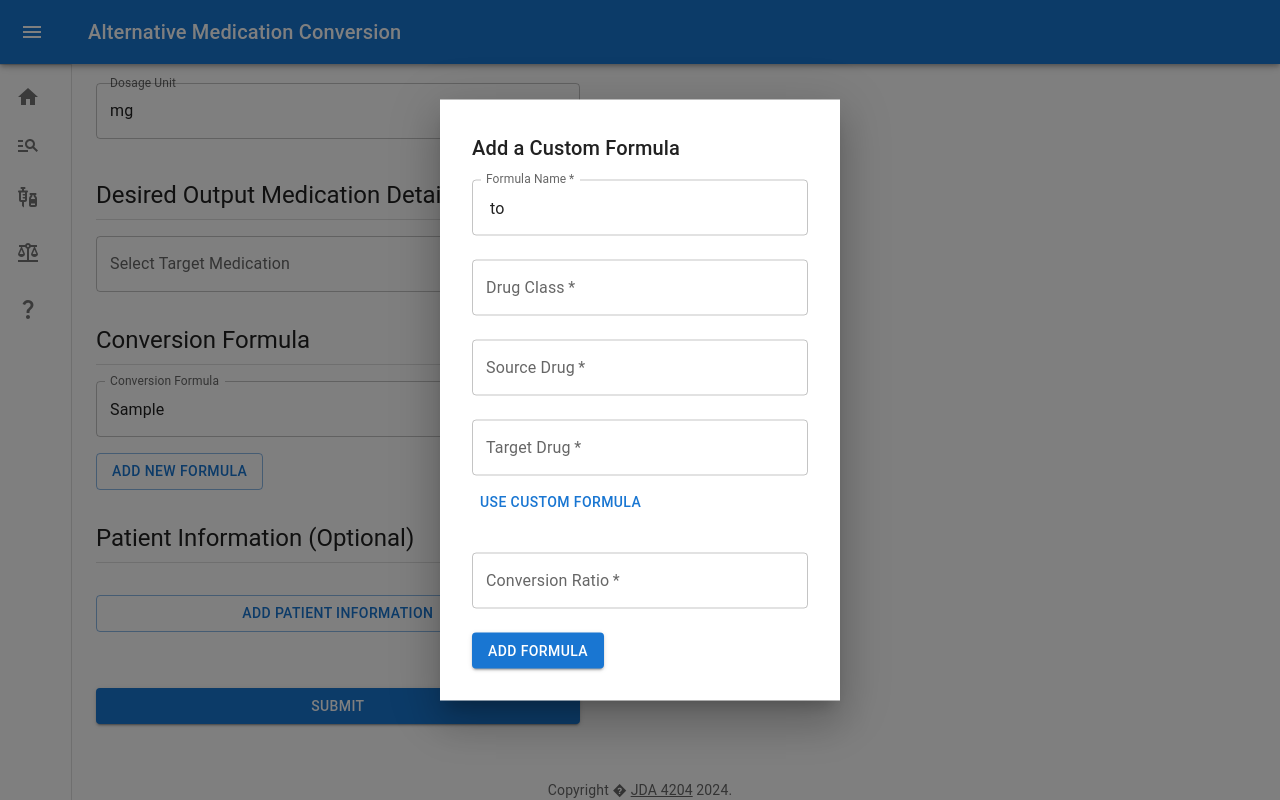
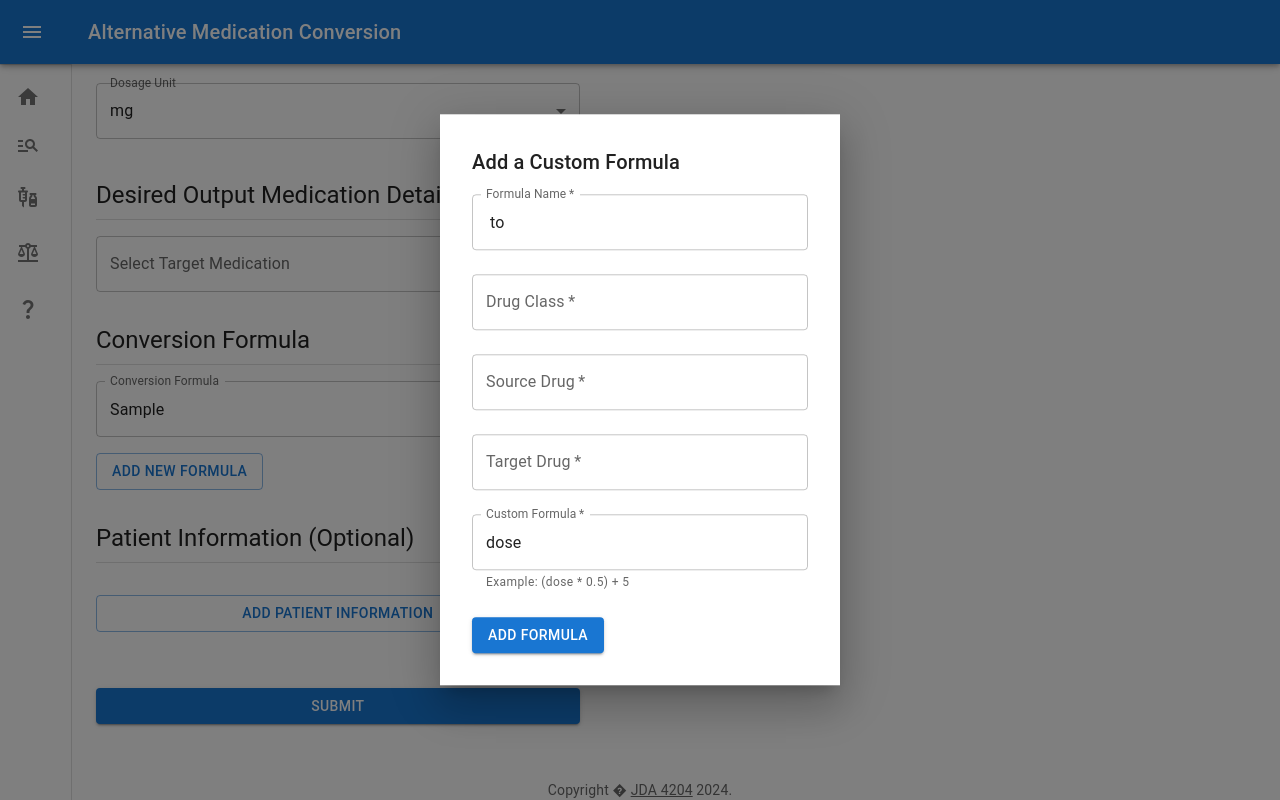
Before and after one commit to sue0-si/Medication_Conversion_4204, a React (Create React App) app in the folder medical_conversion/: page /alt in a window 1280 px wide. Both pictures are taken after typing "Sample" into the empty fields and a click on the button "ADD NEW FORMULA". Shown: the part 365-1165 px from the top of the page. Built offline with nearby package versions, Linux system fonts and the light colour scheme.

Commit message:
Ensured valid custom formulas

```diff
--- a/medical_conversion/src/Components/AddFormulaModal.js
+++ b/medical_conversion/src/Components/AddFormulaModal.js
@@ -1,14 +1,15 @@
-import React, { useState, useEffect } from 'react';
-import { Modal, TextField, Button, Box, Typography } from '@mui/material';
+import React, { useState, useEffect, useRef } from 'react';
+import { Modal, TextField, Button, Box, Typography, Tooltip } from '@mui/material'; // Added Tooltip
 
 function AddFormulaModal({ open, handleClose, addFormula, medicationData }) {
     const [formulaName, setFormulaName] = useState('');
     const [sourceDrug, setSourceDrug] = useState('');
     const [targetDrug, setTargetDrug] = useState('');
-    const [conversionRatio, setConversionRatio] = useState('');
-    const [customFormula, setCustomFormula] = useState('');
-    const [useCustomFormula, setUseCustomFormula] = useState(false);
+    const [customFormula, setCustomFormula] = useState('dose');
     const [drugClass, setDrugClass] = useState('');
+    const [formulaError, setFormulaError] = useState('');
+
+    const inputRef = useRef(null); // **Ref to manage cursor position**
 
     // Auto-fill form based on medicationData
     useEffect(() => {
@@ -19,6 +20,47 @@ function AddFormulaModal({ open, handleClose, addFormula, medicationData }) {
         }
     }, [medicationData]);
 
+    // **Handler to Restrict Input Characters and Ensure "dose" Remains**
+    const handleCustomFormulaChange = (e) => {
+        const value = e.target.value;
+
+        // Allowed characters: numbers, parentheses, brackets, ^, *, -, +, /, and "dose" (case-insensitive)
+        const regex = /^[0-9()\[\]\^\*\-\+\/\s]*dose[0-9()\[\]\^\*\-\+\/\s]*$/i;
+
+        if (regex.test(value)) {
+            setCustomFormula(value); // Update state with valid input
+
+            // Validate the formula
+            const isValid = validFormula(value);
+            if (isValid) {
+                setFormulaError(''); // Clear any existing errors
+            } else {
+                setFormulaError('Invalid formula');
+            }
+        }
+    };
+
+    // Function to Validate the Formula
+    const validFormula = (formula) => {
+        try {
+            // Replace all instances of "dose" (case-insensitive) with 1
+            const formulaToValidate = formula.replace(/dose/gi, '1');
+
+            // Use the Function constructor to evaluate the formula safely
+            const func = new Function(`return (${formulaToValidate});`);
+            const result = func(); // Attempt to execute the formula
+
+            // Check if the result is a finite number
+            if (typeof result === 'number' && isFinite(result)) {
+                return true; // Valid formula
+            } else {
+                return false; // Invalid formula (e.g., division by zero resulting in Infinity)
+            }
+        } catch (error) {
+            return false;
+        }
+    };
+
     // Handle form submission
     const handleSubmit = (e) => {
         e.preventDefault();
@@ -27,16 +69,21 @@ function AddFormulaModal({ open, handleClose, addFormula, medicationData }) {
             formulaName,
             sourceDrug,
             targetDrug,
-            conversionRatio: useCustomFormula ? null : parseFloat(conversionRatio),
-            customFormula: useCustomFormula ? customFormula : null,
-            formulaType: useCustomFormula ? 'custom' : 'ratio',
+            customFormula,
             justification: "User Custom",
-            class: drugClass
+            class: drugClass,
         };
 
-        addFormula(newFormula);  // Add the new formula
-        handleClose();  // Close the modal
+        addFormula(newFormula); // Add the new formula
+        handleClose(); // Close the modal
+
+        // **Reset the form and errors after successful submission**
+        setFormulaError('');
+        setCustomFormula('dose'); // **Reset to "dose"**
     };
+
+    // Determine if the form is valid
+    const isValid = !formulaError && customFormula.trim() !== '';
 
     return (
         <Modal open={open} onClose={handleClose}>
@@ -78,35 +125,34 @@ function AddFormulaModal({ open, handleClose, addFormula, medicationData }) {
                         margin="normal"
                         placeholder="e.g., Hydromorphone"
                     />
-                    <Button onClick={() => setUseCustomFormula(!useCustomFormula)} sx={{ mb: 2 }}>
-                        {useCustomFormula ? "Switch to Ratio" : "Use Custom Formula"}
-                    </Button>
 
-                    {!useCustomFormula ? (
                     <TextField
-                            label="Conversion Ratio"
-                            value={conversionRatio}
-                            onChange={(e) => setConversionRatio(e.target.value)}
+                        label="Custom Formula"
+                        value={customFormula}
+                        onChange={handleCustomFormulaChange} // Use the updated handler
                         required
                         fullWidth
                         margin="normal"
-                            placeholder="Enter ratio (e.g., 1:4.5)"
+                        helperText={formulaError || "Example: (dose * 0.5) + 5"}
+                        error={!!formulaError}
+                        inputRef={inputRef}
                     />
-                    ) : (
-                        <TextField
-                            label="Custom Formula"
-                            value={customFormula}
-                            onChange={(e) => setCustomFormula(e.target.value)}
-                            required
-                            fullWidth
-                            margin="normal"
-                            placeholder="e.g., dose * 0.5 + 5"
-                        />
-                    )}
 
-                    <Button type="submit" variant="contained" color="primary" sx={{ mt: 2 }}>
+                    {/* Wrap the Button with Tooltip */}
+                    <Tooltip title={!isValid ? "Invalid formula" : ""} disableHoverListener={isValid}>
+                        {/* Use a span to wrap the Button because Tooltip doesn't work with disabled buttons */}
+                        <span>
+                            <Button
+                                type="submit"
+                                variant="contained"
+                                color="primary"
+                                sx={{ mt: 2 }}
+                                disabled={!isValid} // Disable button when not valid
+                            >
                                 Add Formula
                             </Button>
+                        </span>
+                    </Tooltip>
                 </form>
             </Box>
         </Modal>
@@ -120,7 +166,7 @@ const modalStyle = {
     transform: 'translate(-50%, -50%)',
     bgcolor: 'background.paper',
     boxShadow: 24,
-    p: 4
+    p: 4,
 };
 
 export default AddFormulaModal;
--- a/medical_conversion/src/Tools/Options.js
+++ b/medical_conversion/src/Tools/Options.js
@@ -127,7 +127,7 @@ export const extractOpioidMedications = () => {
 
                 // Add the target drug and its route to the 'to' and 'from' sets
                 medicationConversions.to[drug].add(`${normalizedTargetDrug} (${route})`);
-                medicationConversions.from[normalizedTargetDrug].add(`${drug} (${route})`);
+                medicationConversions.from[normalizedTargetDrug].add(`${drug}`);
             });
         });
     });
@@ -193,7 +193,7 @@ export const extractMedicationOptions = () => {
 
                 // Add the target drug and its route to the 'to' and 'from' sets
                 medicationConversions.to[drug].add(`${normalizedTargetDrug} (${route})`);
-                medicationConversions.from[normalizedTargetDrug].add(`${drug} (${route})`);
+                medicationConversions.from[normalizedTargetDrug].add(`${drug}`);
             });
         });
     });
```
Lines whose indentation alone changed are shown as unchanged.
